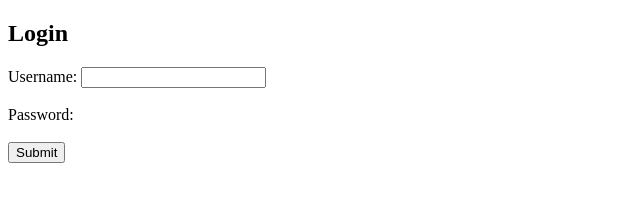
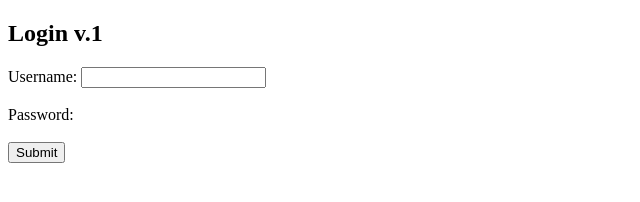
Before and after one commit to lucamug/sign-in-poc, a plain HTML site: page docs/index.html in a window 1280 px wide. Shown: the full height of the page, 0-640 px from the left. Drawn offline with Linux system fonts and the light colour scheme.

Commit message:
no message

```diff
--- a/docs/index.html
+++ b/docs/index.html
@@ -6,7 +6,7 @@
     <title>Login Page</title>
 </head>
 <body>
-    <h2>Login</h2>
+    <h2>Login v.1</h2>
     <form action="password.html" method="GET">
         <label for="username">Username:</label>
         <input type="text" id="username" name="username" autocomplete="username" required>
```
